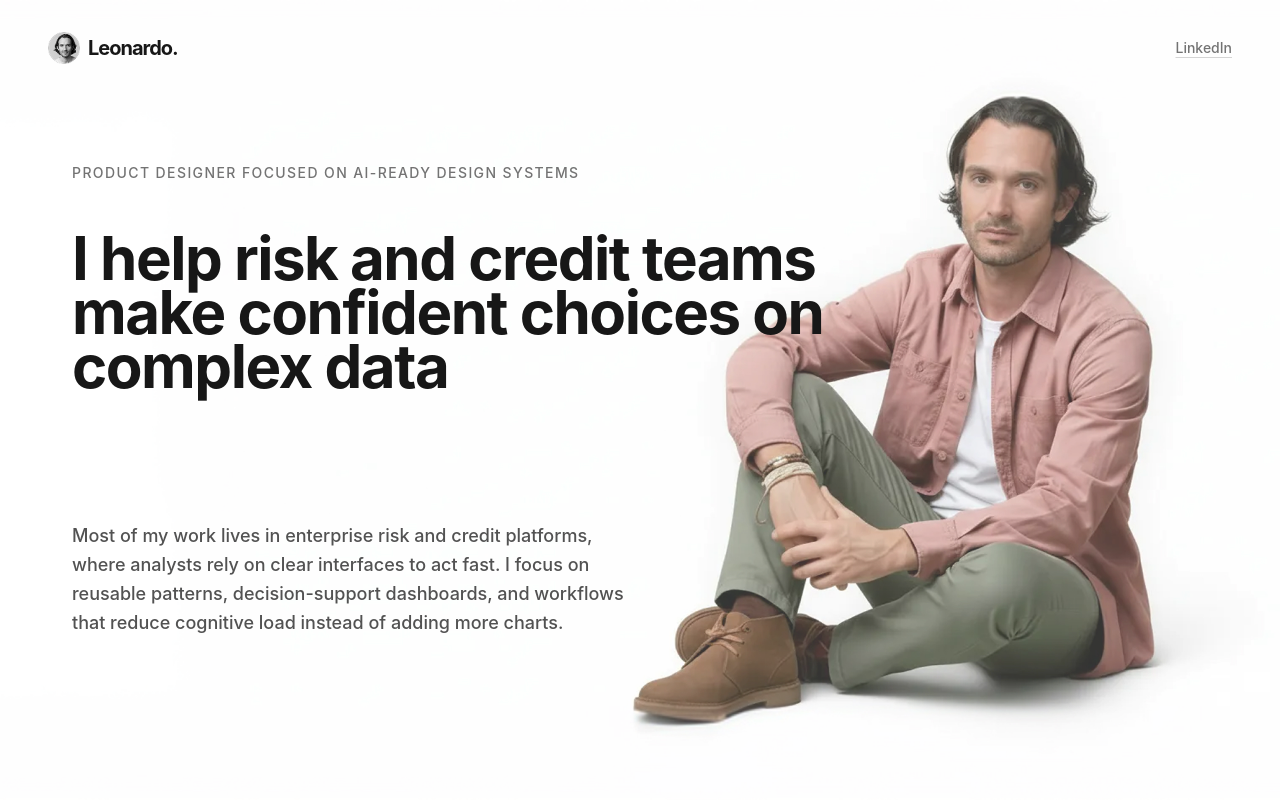
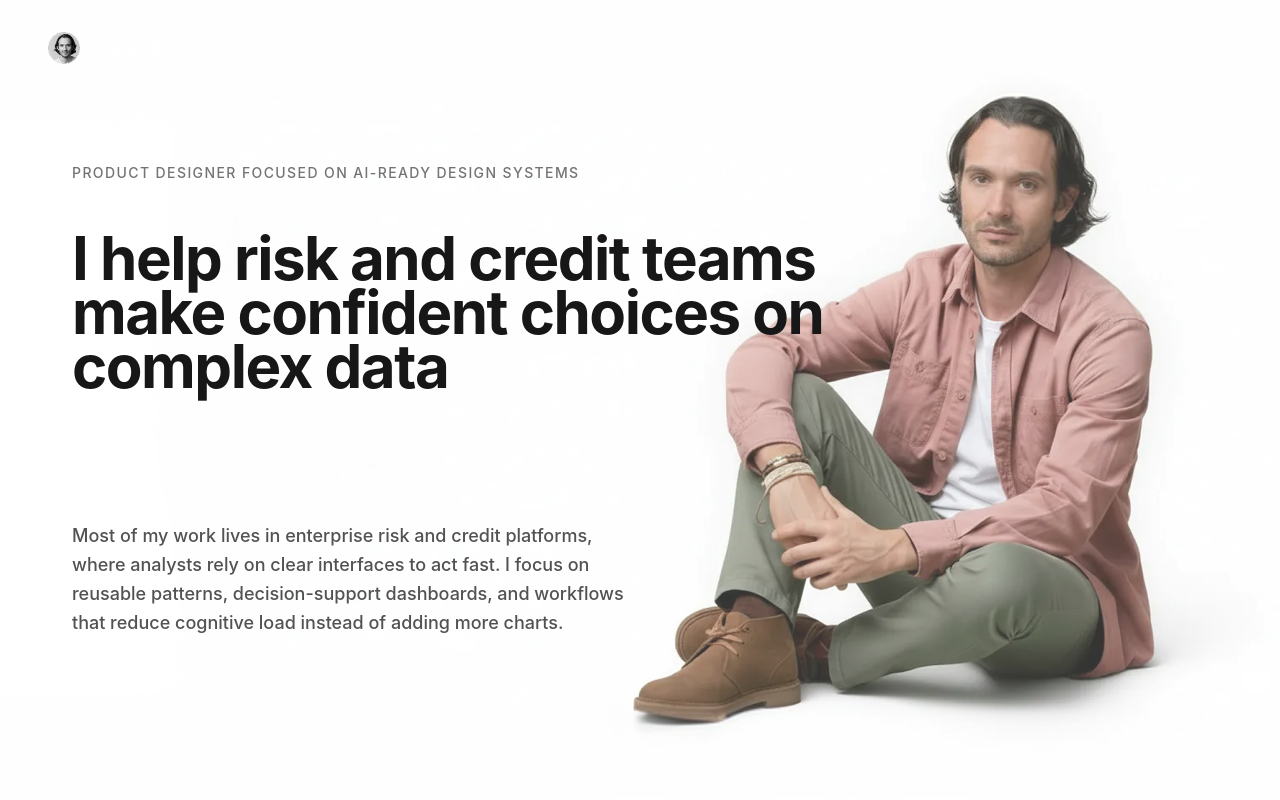
Before and after one commit to leonardodemurtas/portfolio-next, a Next.js app: page / in a window 1280 px wide. Shown: the top 800 px of the page. Built offline with nearby package versions, Linux system fonts and the light colour scheme.

Commit message:
Update Header component styles and remove LinkedIn link

```diff
--- a/app/components/Header.tsx
+++ b/app/components/Header.tsx
@@ -17,19 +17,12 @@ export function Header() {
                             priority
                         />
                     </div>
-                    <span className="text-xl font-bold tracking-tighter text-neutral-900">
+                    <span className="text-xl font-bold tracking-tighter text-white">
                         Leonardo.
                     </span>
                 </Link>
 
                 {/* Right Actions */}
-                <Link
-                    href="https://www.linkedin.com"
-                    target="_blank"
-                    className="text-sm font-medium text-neutral-500 hover:text-neutral-900 transition-colors underline decoration-neutral-300 underline-offset-4 hover:decoration-neutral-900"
-                >
-                    LinkedIn
-                </Link>
             </div>
         </header>
     );
```
